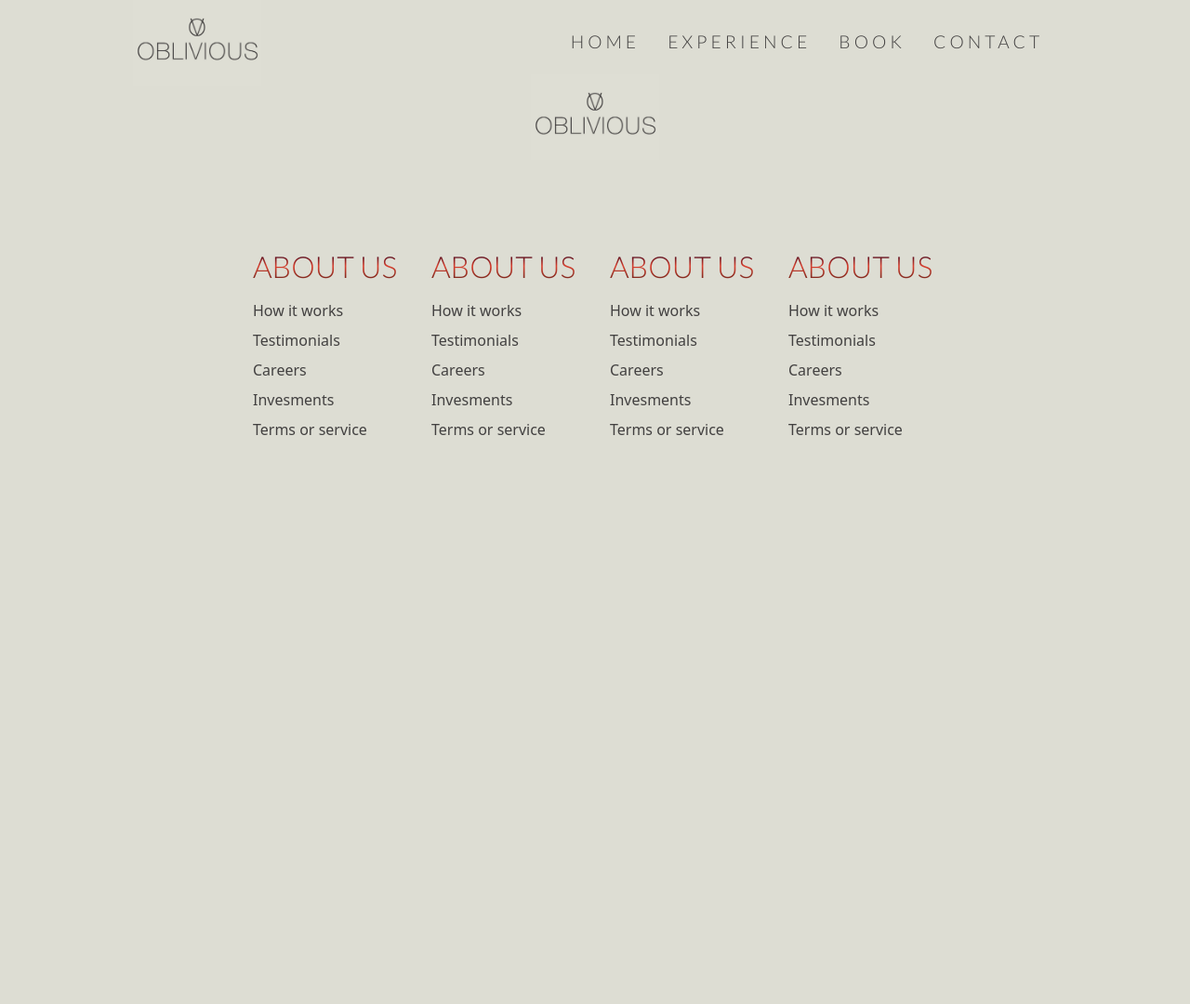
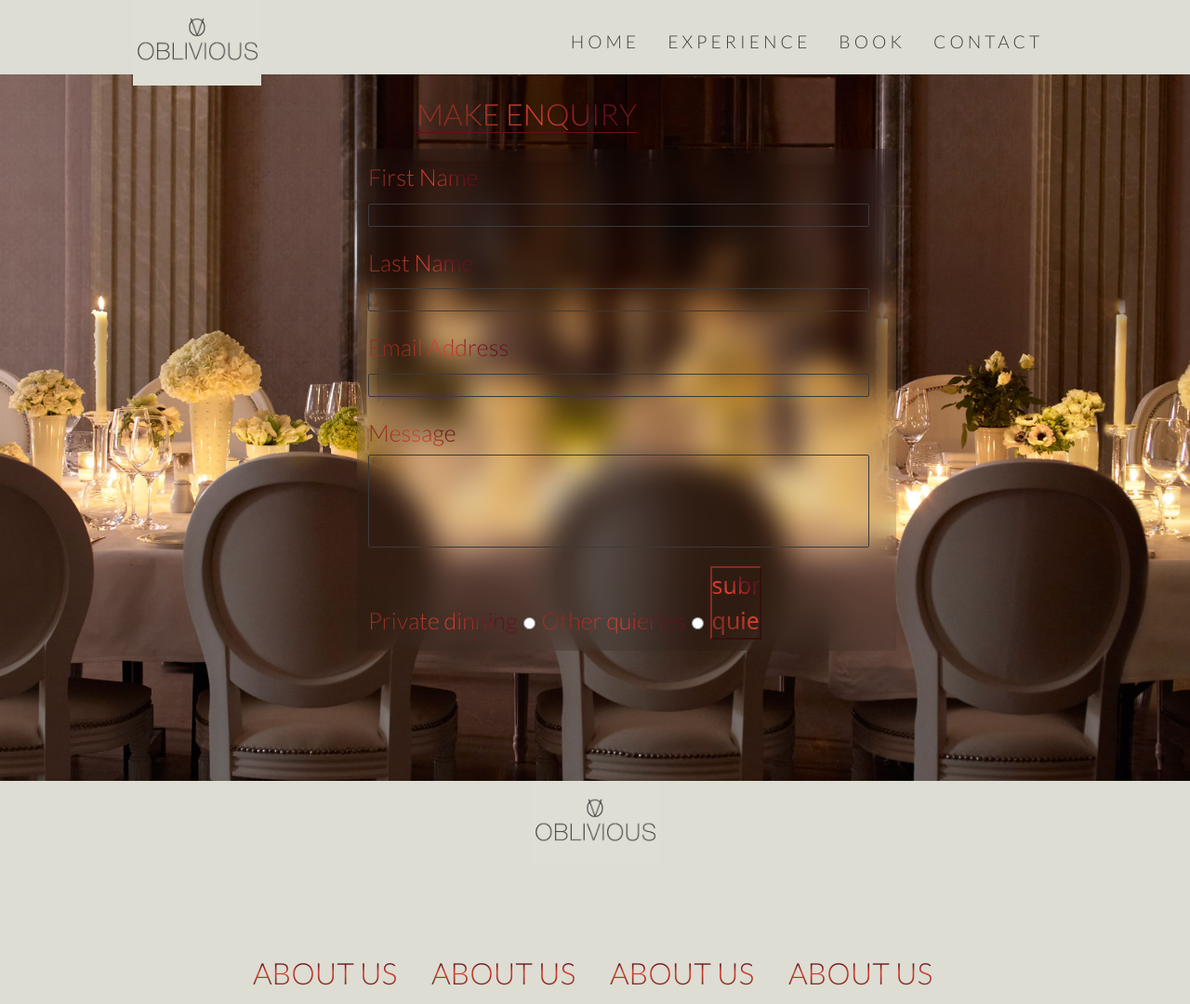
Before and after one commit to JoseParra28/OBLIVIOUS-RESTAURANT, a Django app: page /contact.html in a window 1280 px wide. Shown: the top 1080 px of the page at 93% size. Before the commit the page ends 468 px from the top, so only its background shows below. Run offline with Django 3.2, Linux system fonts and the light colour scheme.

Commit message:
add enquery form

```diff
--- a/booking/static/css/contact.css
+++ b/booking/static/css/contact.css
@@ -0,0 +1,65 @@
+#form-section {
+    clear:both;
+    background-size:cover;
+    background-position: center;
+    overflow:hidden;
+    justify-content: center;
+    display: flex;
+}
+
+.signup-form {
+    background-color: rgba(23, 21, 21, 0.1);
+    backdrop-filter: blur(15px);
+    max-width: 580px;
+    position: absolute;
+    padding: 12px;
+    font-size: 25px;
+    top: 20%;
+    left: 30%;
+}
+
+.make-quiery {
+    position: absolute;
+    left: 35%;
+    top: 13%;
+    border-bottom: #61111f solid 1px;
+}
+
+.text-input-form {
+    background: transparent;
+    color: whitesmoke;
+    font-family: Lato, sans-serif ;
+    width: 97%;
+    height: 25px;
+    margin: 5px 0 20px 0;
+    border: 1px solid #3a3a3a;
+    border-radius: 2px;
+    font-size: 18px;
+}
+
+#message {
+    height: 100px;
+    width: 97%;
+}
+
+.text-input-form:hover {
+    border-color:#872b20;
+    background-color: rgb(121, 44, 44);
+    opacity: .9;
+
+}
+
+label {
+    font-family: Lato, sans-serif;
+    background-image: linear-gradient(45deg, #782b25 0%, #a23930 0%, #872b20 21%, #d9402f 52%, #61111f 78%, #6a1818 100%);
+    -webkit-background-clip: text;
+    -moz-background-clip: text;
+    -webkit-text-fill-color: transparent;
+    -moz-text-fill-color:transparent;
+    font-family: Lato, sans-serif;
+
+}
+.gallery img {
+    height: 95vh;
+    background-repeat: no-repeat;
+}
--- a/booking/templates/booking/contact.html
+++ b/booking/templates/booking/contact.html
@@ -28,6 +28,38 @@
                     </ul>
         </nav>
     </div>
+     <section id="form-section">
+        <h2 class="make-quiery">Make enquiry</h2>
+
+        <form method="post" action="https://outlook.live.com/mail/0/" class="signup-form">
+
+            <label for="fname">First Name</label>
+            <input id="fname" class="text-input-form" name="first-name" type="text" required>
+
+            <label for="lname">Last Name</label>
+            <input id="lname" class="text-input-form" name="last-name" type="text" required>
+
+            <label for="email">Email Address</label>
+            <input id="email" class="text-input-form"  name="Email-address" type="text" required>
+
+            <label for="message">Message</label>
+            <input id="message" class="text-input-form"  name="message" type="text" required>
+
+
+            <label for="radio">Private dinning</label>
+            <input type="radio" id="radio" name="models-enquiry" value="radio" required>
+
+            <label for="become">Other quieries</label>
+            <input type="radio" id="become" name="become-enquiry" value="become" required>
+
+            <button class="join-button" type="submit" value="Send enquiry">submit quiery</button>
+
+        </form>
+        <div class="gallery">
+            <img src="{% static 'images/private-dining-form.jpg' %}" alt="card-image">
+        </div>
+
+    </section>
     <footer>
         <div class="logo-footer">
             <img src="{% static 'images/oblivious-logo.jpg' %}" alt="image" class="logo-img" style="width: 138px;">
```
Also changed, not shown: booking/static/images/private-dining-form.jpg (added).
